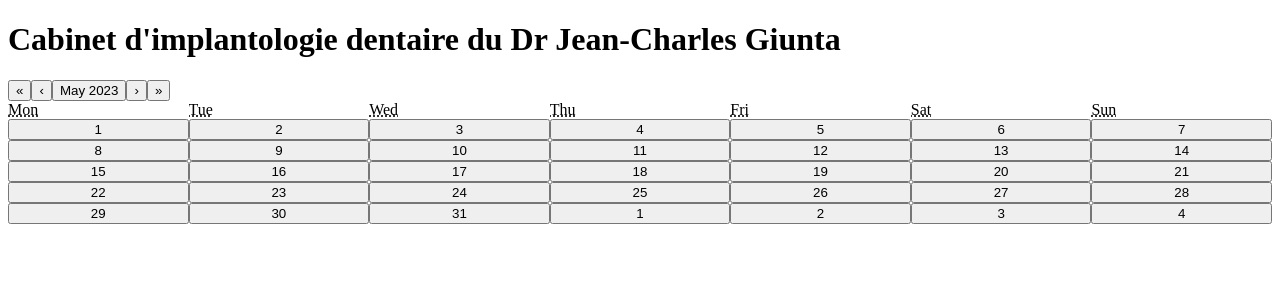
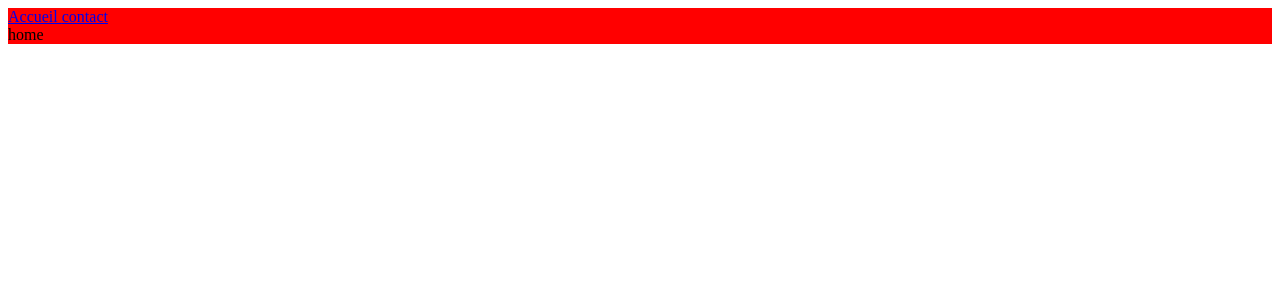
Before and after one commit to Vivien-Parsis/stage-site, a React (Create React App) app: page / in a window 1280 px wide. Shown: the top 300 px of the page. Built offline with nearby package versions, Linux system fonts and the light colour scheme.

Commit message:
init navbar

```diff
--- a/package.json
+++ b/package.json
@@ -10,6 +10,7 @@
     "react-calendar": "^4.2.1",
     "react-dom": "^18.2.0",
     "react-responsive": "^9.0.2",
+    "react-router-dom": "^6.11.2",
     "react-scripts": "5.0.1",
     "web-vitals": "^2.1.4"
   },
--- a/src/App.css
+++ b/src/App.css
@@ -4,3 +4,8 @@ body {
 h1,p{
   color:black;
 }
+
+.header, .navbar{
+  width: 100%;
+  background-color: red;
+}
--- a/src/App.js
+++ b/src/App.js
@@ -1,16 +1,11 @@
 import './App.css';
 import './darkmod.css';
-import Calendar from 'react-calendar';
+import Header from './component/header/header'
 function App() {
   return (
-    <div className="App">
-      <header className="App-header">
-        <h1>
-          Cabinet d'implantologie dentaire du Dr Jean-Charles Giunta
-        </h1>
-        <Calendar/>
-      </header>
-    </div>
+    <>
+    <Header/>
+    </>
   );
 }
 
--- /dev/null
+++ b/src/component/header/header.jsx
@@ -0,0 +1,13 @@
+import Navbar from "./navbar"
+
+const Header = () => {
+    return (
+        <>
+        <div className="header">
+        <Navbar/>
+        </div>
+        </>
+    )
+}
+
+export default Header;
--- /dev/null
+++ b/src/component/header/navbar.jsx
@@ -0,0 +1,20 @@
+import Navigation from "./navigation";
+import { BrowserRouter, Routes, Route } from "react-router-dom";
+
+
+const Navbar = () => {
+    return (
+      <div className="navbar">
+      <BrowserRouter>
+      <Routes>
+        <Route path="/" element={<Navigation/>}>
+          <Route index element={<>home</>}/>
+          <Route path="contact" element={<>contact</>}/>
+        </Route>
+      </Routes>
+    </BrowserRouter>
+    </div>
+    )
+}
+
+export default Navbar;
--- /dev/null
+++ b/src/component/header/navigation.jsx
@@ -0,0 +1,15 @@
+import { Outlet, Link } from "react-router-dom";
+
+const Navigation = () => {
+    return (
+        <>
+        <nav>
+            <Link to="/"> Accueil </Link>
+            <Link to="/contact"> contact </Link>
+        </nav>
+        <Outlet/>
+        </>
+    )
+};
+
+export default Navigation;
```
Also changed, not shown: 1 other file (tests, documents, lock files or other folders).
